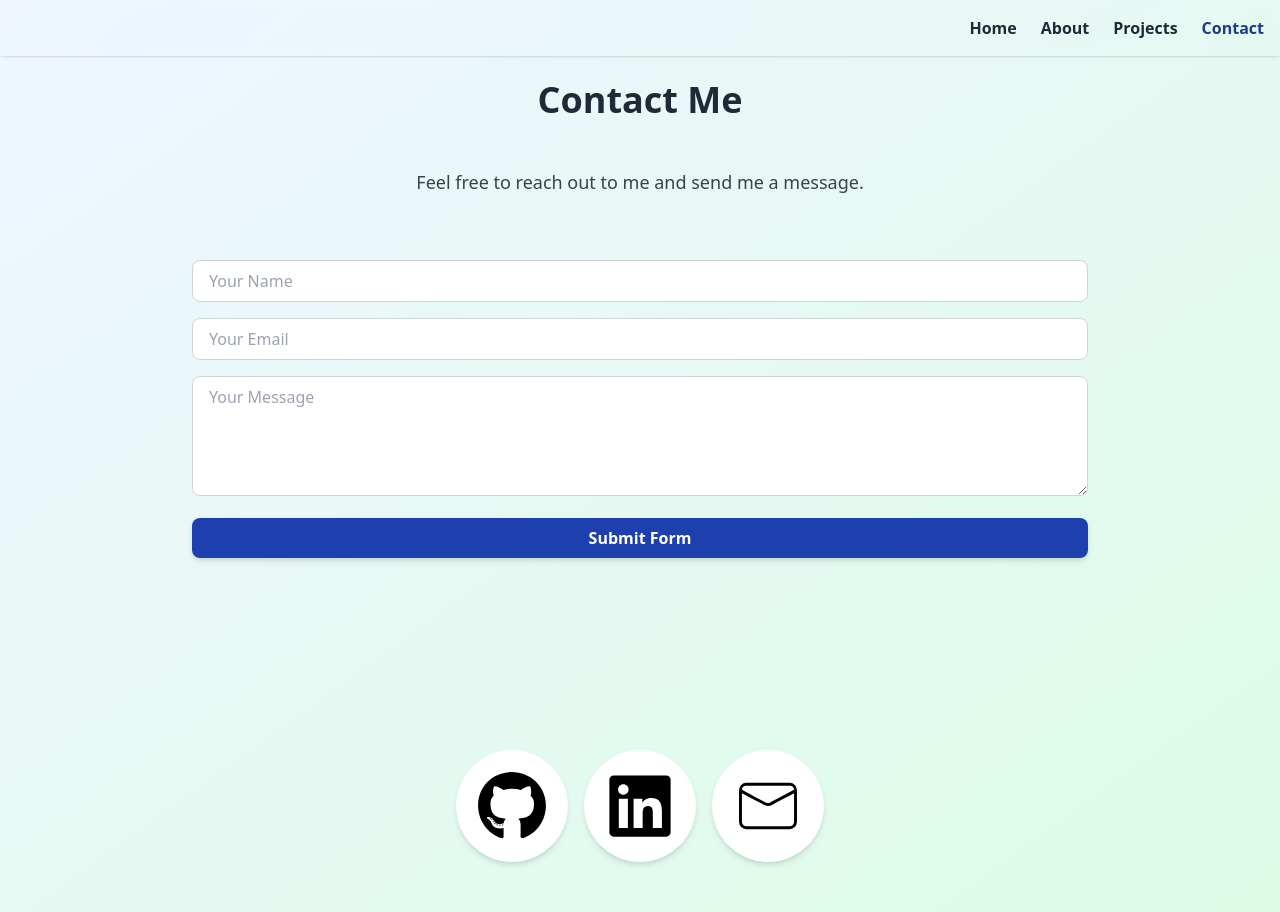
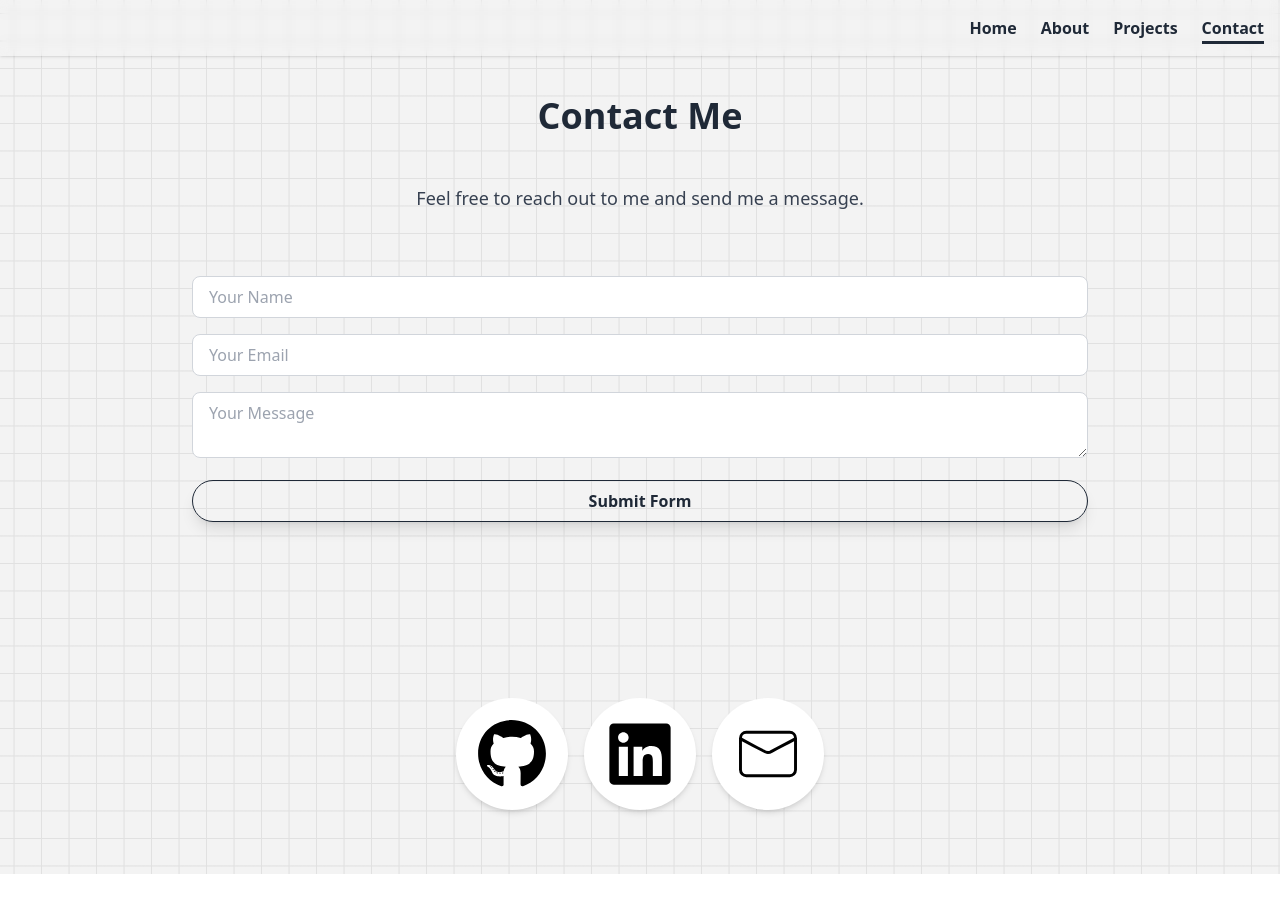
Before and after one commit to PaulyBe/my-portfolio, a React (Vite) app: page /my-portfolio/contact in a window 1280 px wide. Shown: the top 912 px of the page. After the commit the page ends 874 px from the top, so only its background shows below. Built offline with nearby package versions, Linux system fonts and the light colour scheme.

Commit message:
Style changes Paper Background

```diff
--- a/src/App.css
+++ b/src/App.css
@@ -2,25 +2,36 @@
 @tailwind components;
 @tailwind utilities;
 
-@keyframes blob {
-    0% {
-      transform: translate(0px, 0px) scale(1);
-    }
-    33% {
-      transform: translate(30px, -50px) scale(1.1);
-    }
-    66% {
-      transform: translate(-20px, 20px) scale(0.9);
-    }
-    100% {
-      transform: translate(0px, 0px) scale(1);
-    }
-  }
+.background-paper {
+  width: 100%;
+  height: 100%;
+  --color: #E1E1E1;
+  background-color: #F3F3F3;
+  background-image: linear-gradient(0deg, transparent 24%, var(--color) 25%, var(--color) 26%, transparent 27%,transparent 74%, var(--color) 75%, var(--color) 76%, transparent 77%,transparent),
+      linear-gradient(90deg, transparent 24%, var(--color) 25%, var(--color) 26%, transparent 27%,transparent 74%, var(--color) 75%, var(--color) 76%, transparent 77%,transparent);
+  background-size: 55px 55px;
+}
 
-  .animate-blob {
-    animation: blob 7s infinite cubic-bezier(0.6, 0.01, 0.3, 0.9);
-  }
+.navbar-deco {
+  position: relative;
+  text-decoration: none;
+}
 
-  .animation-delay-2000 { /* For the second blob to start later */
-    animation-delay: 2s;
-  }
+.navbar-deco::after {
+  content: '';
+  color: #1f2937;
+  position: absolute;
+  bottom: -4px;
+  left: 0;
+  width: 100%;
+  height: 3px;
+  background-color: currentColor;
+  transform: scaleX(0);
+  transform-origin: bottom left;
+  transition: transform 0.3s ease-out;
+}
+
+.navbar-deco:hover::after,
+.navbar-deco.active::after {
+  transform: scaleX(1);
+}
--- a/src/App.tsx
+++ b/src/App.tsx
@@ -26,28 +26,28 @@ function Navbar() {
         <div className={`flex-col md:flex-row md:flex gap-6 ${menuOpen ? 'flex' : 'hidden'} md:flex bg-white border-2 border-gray-300 z-50 md:bg-transparent md:border-none absolute md:static top-16 right-4 md:top-0 md:right-0 rounded md:rounded-none p-4 md:p-0`}>
           <NavLink
             to="/"
-            className={({ isActive }) => `bg-transparent font-semibold ${isActive ? 'text-blue-900' : 'text-gray-800'}`}
+            className={({ isActive }) => `bg-transparent font-semibold ${isActive ? 'text-gray-800 navbar-deco active' : 'text-gray-800 navbar-deco'}`}
             onClick={() => setMenuOpen(false)}
           >
             Home
           </NavLink>
           <NavLink
             to="/about"
-            className={({ isActive }) => `bg-transparent font-semibold ${isActive ? 'text-blue-900' : 'text-gray-800'}`}
+            className={({ isActive }) => `bg-transparent font-semibold ${isActive ? 'text-gray-800 navbar-deco active' : 'text-gray-800 navbar-deco'}`}
             onClick={() => setMenuOpen(false)}
           >
             About
           </NavLink>
           <NavLink
             to="/projects"
-            className={({ isActive }) => `bg-transparent font-semibold ${isActive ? 'text-blue-900' : 'text-gray-800'}`}
+            className={({ isActive }) => `bg-transparent font-semibold ${isActive ? 'text-gray-800 navbar-deco active' : 'text-gray-800 navbar-deco'}`}
             onClick={() => setMenuOpen(false)}
           >
             Projects
           </NavLink>
           <NavLink
             to="/contact"
-            className={({ isActive }) => `bg-transparent font-semibold ${isActive ? 'text-blue-900' : 'text-gray-800'}`}
+            className={({ isActive }) => `bg-transparent font-semibold ${isActive ? 'text-gray-800 navbar-deco active' : 'text-gray-800 navbar-deco'}`}
             onClick={() => setMenuOpen(false)}
           >
             Contact
--- a/src/pages/About.tsx
+++ b/src/pages/About.tsx
@@ -46,7 +46,7 @@ const iconMap: Record<string, string> = {
 
 const About = () => {
   return (
-    <section className="min-h-screen flex items-center justify-center bg-gradient-to-br from-blue-50 to-green-100 pt-30 pb-16 px-4 sm:px-6 lg:px-8 pt-20">
+    <section className="min-h-screen flex items-center justify-center background-paper pb-16 px-4 sm:px-6 lg:px-8 pt-24">
       <div className="max-w-4xl mx-auto">
         <h2 className="text-4xl font-extrabold text-center text-gray-800 mb-12">
           About Me
@@ -126,7 +126,7 @@ const About = () => {
             href="https://github.com/PaulyBe"
             target="_blank" // New tab
             rel="noopener noreferrer" // Security
-            className="w-20 h-20 md:w-28 md:h-28 rounded-full bg-white flex items-center justify-center shadow-md transition-transform duration-200 hover:scale-110 hover:bg-blue-700">
+            className="w-20 h-20 md:w-28 md:h-28 rounded-full bg-white flex items-center justify-center shadow-md transition-transform duration-200 hover:scale-110 hover:bg-gray-600">
               <span className="block md:hidden"><FaGithub size={48} color="black"/></span>
               <span className="hidden md:block"><FaGithub size={70} color="black"/></span>
             </a>
--- a/src/pages/Contact.tsx
+++ b/src/pages/Contact.tsx
@@ -29,7 +29,7 @@ export default function Contact() {
   };
 
   return (
-    <section className="min-h-screen bg-gradient-to-br from-blue-50 to-green-100 pt-30 pb-16 px-4 sm:px-6 lg:px-8 pt-20">
+    <section className="min-h-screen flex items-center justify-center background-paper pb-16 px-4 sm:px-6 lg:px-8 pt-24">
       <div className="max-w-4xl mx-auto">
         <h2 className="text-4xl font-extrabold text-center text-gray-800 mb-12">
           Contact Me
@@ -44,36 +44,36 @@ export default function Contact() {
           name="name"
           required
           placeholder="Your Name"
-          className="w-full mb-4 px-4 py-2 border border-gray-300 rounded-lg focus:outline-none focus:ring-2 focus:ring-blue-400"
+          className="w-full mb-4 px-4 py-2 border border-gray-300 rounded-lg focus:outline-none focus:ring-2 focus:ring-gray-800"
         />
         <input
           type="email"
           name="email"
           required
           placeholder="Your Email"
-          className="w-full mb-4 px-4 py-2 border border-gray-300 rounded-lg focus:outline-none focus:ring-2 focus:ring-blue-400"
+          className="w-full mb-4 px-4 py-2 border border-gray-300 rounded-lg focus:outline-none focus:ring-2 focus:ring-gray-800"
         />
         <textarea
           name="message"
           required
           placeholder="Your Message"
-          className="w-full mb-4 px-4 py-2 border border-gray-300 rounded-lg focus:outline-none focus:ring-2 focus:ring-blue-400 min-h-[120px]"
+          className="w-full mb-4 px-4 py-2 border border-gray-300 rounded-lg focus:outline-none focus:ring-2 focus:ring-gray-800"
         ></textarea>
         <button
           type="submit"
-          className="w-full bg-blue-800 text-white font-semibold py-2 px-4 rounded-lg hover:bg-blue-700 transition-colors duration-200 shadow-md"
+          className="w-full inline-flex items-center justify-center px-8 py-2 border text-base font-bold rounded-full shadow-lg text-gray-800 border-solid border-gray-800 transition-all duration-300 ease-in-out transform hover:scale-105 focus:outline-none focus:ring-2"
         >
           Submit Form
         </button>
       </form>
       <span>{result}</span>
     </div>
-      <div className="pt-48 flex gap-4 justify-center">
+      <div className="pt-20 flex gap-4 justify-center md:pt-44">
             <a
               href="https://github.com/PaulyBe"
               target="_blank" // New tab
               rel="noopener noreferrer" // Security
-              className="w-20 h-20 md:w-28 md:h-28 rounded-full bg-white flex items-center justify-center shadow-md transition-transform duration-200 hover:scale-150 hover:bg-blue-700">
+              className="w-20 h-20 md:w-28 md:h-28 rounded-full bg-white flex items-center justify-center shadow-md transition-transform duration-200 hover:scale-110 hover:bg-gray-600">
                 <span className="block md:hidden"><FaGithub size={48} color="black"/></span>
                 <span className="hidden md:block"><FaGithub size={70} color="black"/></span>
               </a>
@@ -81,7 +81,7 @@ export default function Contact() {
               href="https://www.linkedin.com/in/paul-bellmann/"
               target="_blank" // New tab
               rel="noopener noreferrer" // Security
-              className="w-20 h-20 md:w-28 md:h-28 rounded-full bg-white flex items-center justify-center shadow-md transition-transform duration-200 hover:scale-150 hover:bg-blue-700">
+              className="w-20 h-20 md:w-28 md:h-28 rounded-full bg-white flex items-center justify-center shadow-md transition-transform duration-200 hover:scale-110 hover:bg-gray-600">
                 <span className="block md:hidden"><FaLinkedin size={48} color="black"/></span>
                 <span className="hidden md:block"><FaLinkedin size={70} color="black"/></span>
               </a>
@@ -89,7 +89,7 @@ export default function Contact() {
               href="mailto:paul.bellmann@gmail.com"
               target="_blank" // New tab
               rel="noopener noreferrer" // Security
-              className="w-20 h-20 md:w-28 md:h-28 rounded-full bg-white flex items-center justify-center shadow-md transition-transform duration-200 hover:scale-110 hover:bg-blue-700">
+              className="w-20 h-20 md:w-28 md:h-28 rounded-full bg-white flex items-center justify-center shadow-md transition-transform duration-200 hover:scale-110 hover:bg-gray-600">
                 <span className="block md:hidden"><CiMail size={48} color="black"/></span>
                 <span className="hidden md:block"><CiMail size={70} color="black"/></span>
               </a>
--- a/src/pages/Home.tsx
+++ b/src/pages/Home.tsx
@@ -2,7 +2,7 @@ import { NavLink } from 'react-router-dom';
 
 const Home = () => {
   return (
-    <section className="min-h-screen flex items-center justify-center bg-gradient-to-br from-blue-50 to-green-100 py-16 px-4 sm:px-6 lg:px-8">
+    <section className="min-h-screen flex items-center justify-center background-paper py-16 px-4 sm:px-6 lg:px-8">
       <div className="max-w-3xl mx-auto text-center">
         {/* Main Heading */}
         <h1 className="text-4xl sm:text-5xl lg:text-6xl font-extrabold leading-tight mb-6">
@@ -24,15 +24,11 @@ const Home = () => {
         <div className="mt-10">
           <NavLink
             to="/about"
-            className="inline-flex items-center justify-center px-8 py-4 border border-transparent text-base font-medium rounded-full shadow-lg text-white bg-blue-800 hover:bg-blue-700 transition-all duration-300 ease-in-out transform hover:scale-105 focus:outline-none focus:ring-2 focus:ring-offset-2 focus:ring-blue-500"
+            className="inline-flex items-center justify-center px-8 py-4 border text-base font-bold rounded-full shadow-lg text-gray-800 border-solid border-gray-800 transition-all duration-300 ease-in-out transform hover:scale-105 focus:outline-none focus:ring-2"
             onClick={() => {}}
           >
             About me
           </NavLink>
-
-        {/* Background Elements */}
-        <div className="absolute top-1/4 left-1/4 w-32 h-32 bg-purple-300 rounded-full mix-blend-multiply filter blur-xl opacity-20 animate-blob"></div>
-        <div className="absolute bottom-1/3 right-1/4 w-48 h-48 bg-blue-300 rounded-full mix-blend-multiply filter blur-xl opacity-20 animate-blob animation-delay-2000"></div>
         </div>
       </div>
     </section>
```
Also changed, not shown: src/pages/Projects.tsx (+6 -8 lines).
